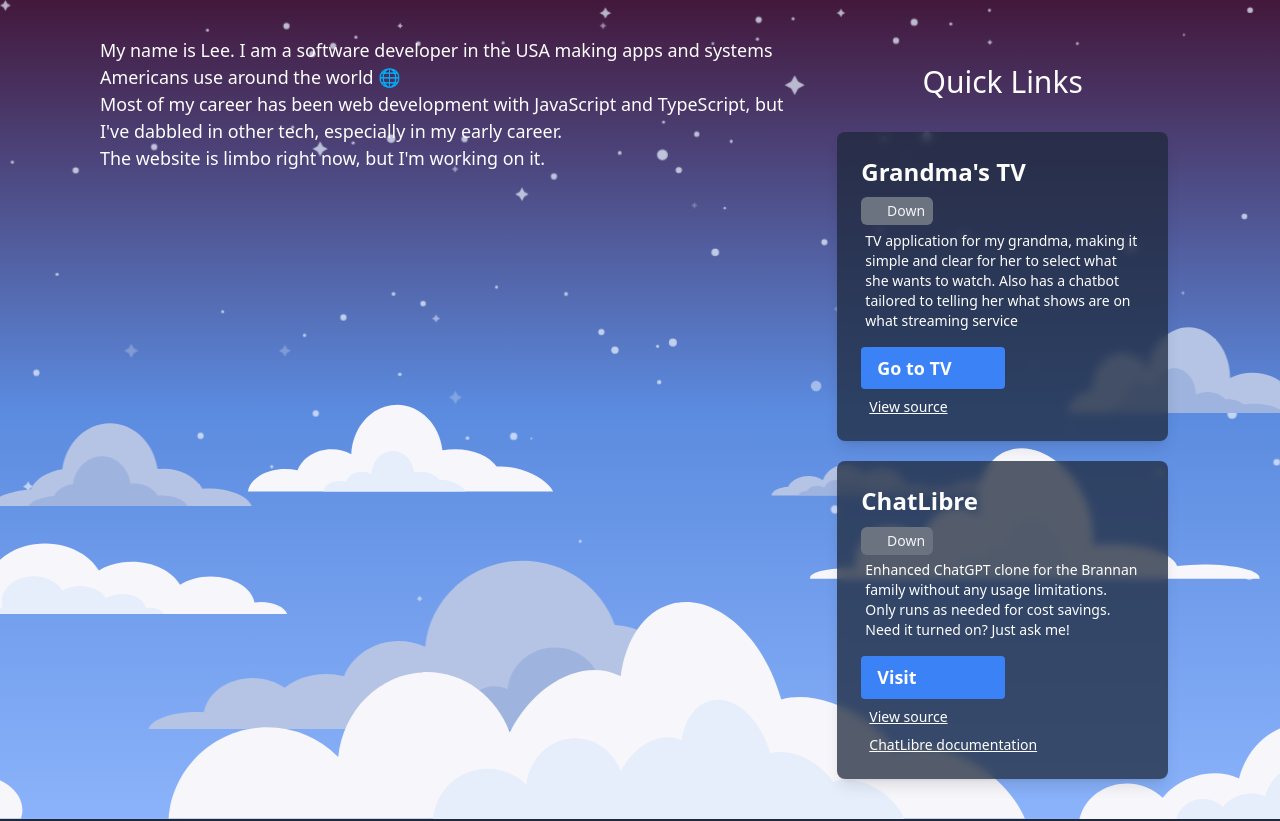
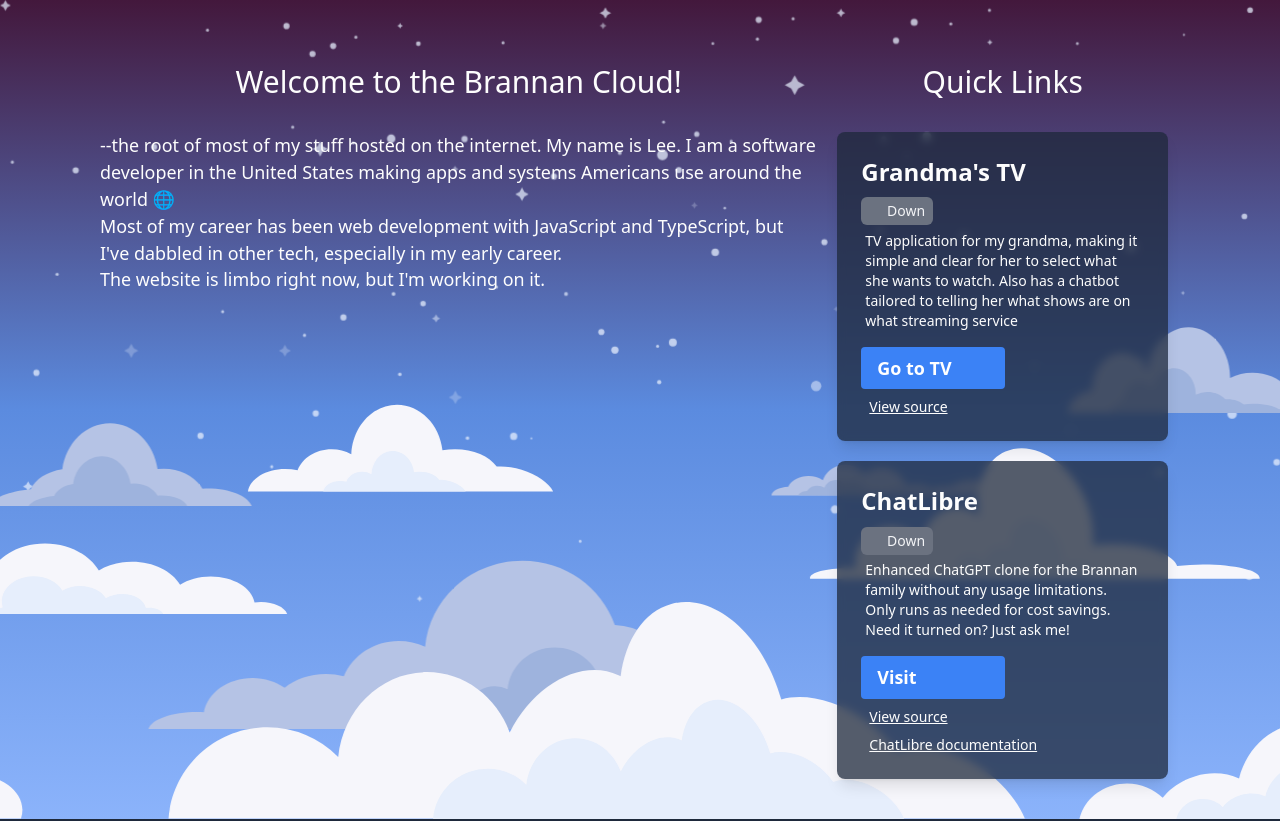
Before and after one commit to bananabrann/brannan.cloud, a SvelteKit app: page / in a window 1280 px wide. Shown: the top 821 px of the page. Built offline with nearby package versions, Linux system fonts and the light colour scheme; no server answers; some icons are missing; a web font is replaced by a local one.

Commit message:
Un-nest WebStatusBadge

```diff
--- a/src/app.scss
+++ b/src/app.scss
@@ -32,12 +32,12 @@ small {
   font-size: 0.75em;
 }
 
-h1 {
-  margin-bottom: 10px;
-  font-size: 1.75em;
-  font-weight: 400;
-  font-family: "Bookmania", serif;
-}
+// h1 {
+//   margin-bottom: 10px;
+//   font-size: 1.75em;
+//   font-weight: 400;
+//   font-family: "Bookmania", serif;
+// }
 
 a {
   @include gentle-transition();
--- a/src/routes/+layout.svelte
+++ b/src/routes/+layout.svelte
@@ -1,7 +1,6 @@
 <script>
   import "../app.scss";
   import Lock from "svelte-material-icons/Lock.svelte";
-  import WebStatusBadge from "../lib/components/WebStatusBadge/WebStatusBadge.svelte";
   import Clouds1 from "$lib/assets/svg/clouds1.svg.svelte";
   import Clouds2 from "$lib/assets/svg/clouds2.svg.svelte";
   import Clouds3 from "$lib/assets/svg/clouds3.svg.svelte";
--- a/src/routes/+page.svelte
+++ b/src/routes/+page.svelte
@@ -8,7 +8,7 @@
   import Discord from "svelte-material-icons/Discord.svelte";
   import TVIcon from "svelte-material-icons/TelevisionClassic.svelte";
   import ListBox from "svelte-material-icons/ListBox.svelte";
-  import WebStatusBadge from "$lib/components/WebStatusBadge/WebStatusBadge.svelte";
+  import WebStatusBadge from "$lib/components/WebStatusBadge.svelte";
 
   /**
    * I do this because Azure Static Web Apps current does not support streaming responses.
@@ -32,8 +32,9 @@
 
 <div class="flex flex-col sm:flex-row max-w-6xl m-auto p-8">
   <div class="w-full sm:w-1/2 md:w-2/3">
+    <h1 class="text-3xl text-center my-8">Welcome to the Brannan Cloud!</h1>
     <p>
-      My name is Lee. I am a software developer in the USA making apps and systems Americans use
+      --the root of most of my stuff hosted on the internet. My name is Lee. I am a software developer in the United States making apps and systems Americans use
       around the world 🌐
       <br />
       Most of my career has been web development with JavaScript and TypeScript, but I've dabbled in
```
Also changed, not shown: src/lib/components/WebStatusBadge.svelte (renamed from src/lib/components/WebStatusBadge/WebStatusBadge.svelte).
